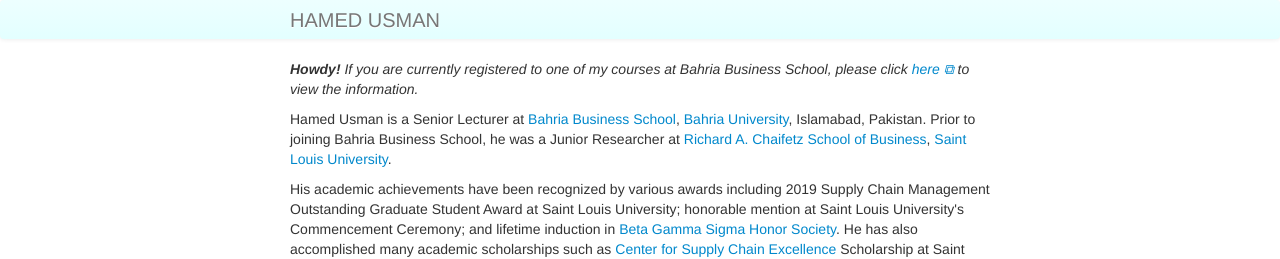
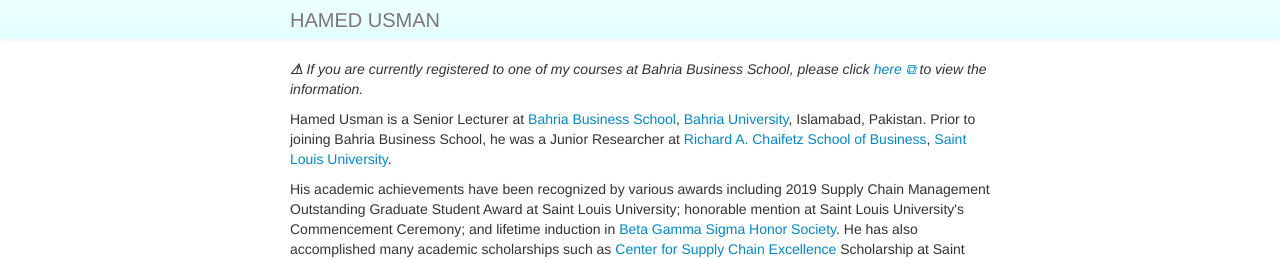
Before and after one commit to hamedusman/hamedusman.github.io, a Jekyll site: the page built from index.md, in a window 1280 px wide. Shown: the top 259 px of the page. Built offline with Jekyll 4.4.1, drawn with Linux system fonts in a browser that asks for light colours.

Commit message:
Update index.md

```diff
--- a/index.md
+++ b/index.md
@@ -9,7 +9,7 @@
 
 <br/>-->
 
-<p><i><strong>Howdy! </strong>If you are currently registered to one of my courses at Bahria Business School, please click <a href="https://101scm.github.io" target="_blank" rel="noopener noreferrer">here &#x29c9;</a> to view the information.</i></p>
+<p><i><strong>&#9888; </strong>If you are currently registered to one of my courses at Bahria Business School, please click <a href="https://101scm.github.io" target="_blank" rel="noopener noreferrer">here &#x29c9;</a> to view the information.</i></p>
 <p>Hamed Usman is a Senior Lecturer at <a href="https://www.bahria.edu.pk/buic/bbs">Bahria Business School</a>, <a href="https://www.bahria.edu.pk">Bahria University</a>, Islamabad, Pakistan. Prior to joining Bahria Business School, he was a Junior Researcher at <a href="https://www.slu.edu/business">Richard A. Chaifetz School of Business</a>, <a href="https://www.slu.edu">Saint Louis University</a>.</p>
 <p>His academic achievements have been recognized by various awards including 2019 Supply Chain Management Outstanding Graduate Student Award at Saint Louis University; honorable mention at Saint Louis University's Commencement Ceremony; and lifetime induction in <a href="https://www.betagammasigma.org">Beta Gamma Sigma Honor Society</a>. He has also accomplished many academic scholarships such as <a href="https://www.slu.edu/business/centers/supply-chain-excellence/index.php">Center for Supply Chain Excellence</a> Scholarship at Saint Louis University and Full Talent Scholarship at <a href="https://www.fccollege.edu.pk">Forman Christian College (A Chartered University)</a>.</p>
 <p>He received his <a href="https://www.slu.edu/business/graduate/supply-chain-management">Master of Science in Supply Chain Management</a> from Richard A. Chaifetz School of Business, Saint Louis University and <a href="https://www.fccollege.edu.pk/baccalaureate-in-business/">Baccalaureate in Business (Operations Management)</a> from School of Management, Forman Christian College (A Chartered University).</p>
```
